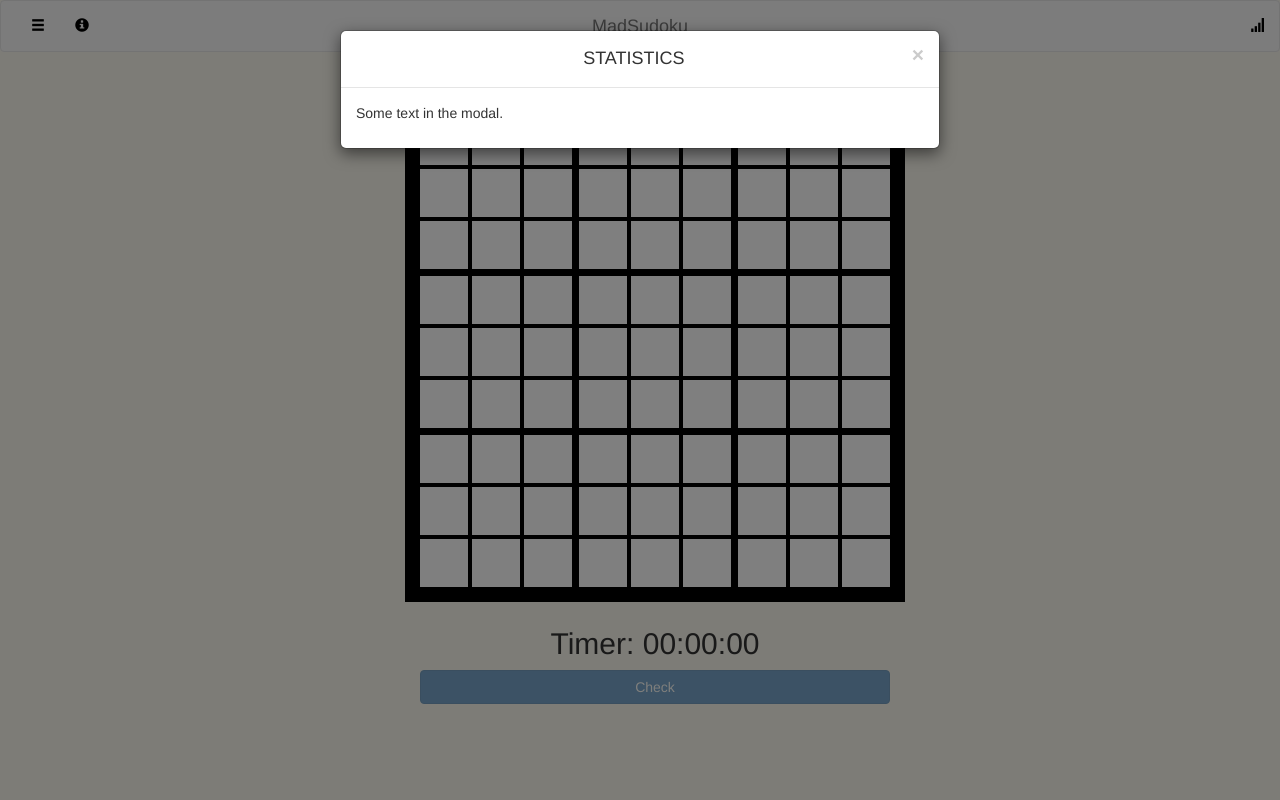
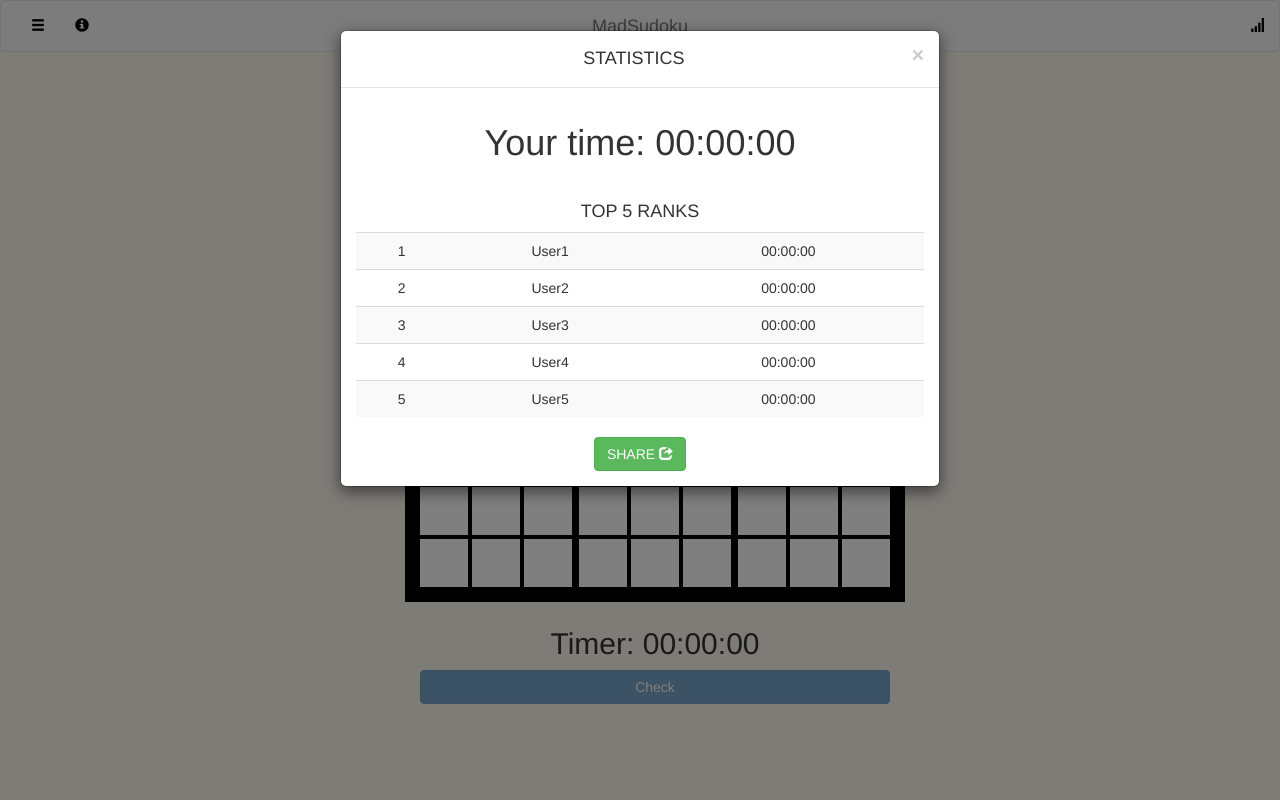
Before and after one commit to AkmalFadlurohman/MadSudoku, a Flask app: page / in a window 1280 px wide, after a click that opens the changed part. Run offline with Flask 2, Linux system fonts and the light colour scheme; some libraries are stand-ins or nearby versions.

Commit message:
Create content for stats modal

```diff
--- a/app/templates/base.html
+++ b/app/templates/base.html
@@ -69,7 +69,39 @@
 						<h4 class="modal-title text-center">STATISTICS</h4>
 					</div>
 					<div class="modal-body">
-						<p>Some text in the modal.</p>
+						<h1 class="text-center">Your time: <span id="stats-time">00:00:00</span></h1>
+						<br>
+						<h4 class="text-center">TOP 5 RANKS</h4>
+						<table class="table table-responsive table-striped table-hover text-center">
+							<tbody>
+								<tr>
+									<td>1</td>
+									<td>User1</td>
+									<td>00:00:00</td>
+								</tr>
+								<tr>
+									<td>2</td>
+									<td>User2</td>
+									<td>00:00:00</td>
+								</tr>
+								<tr>
+									<td>3</td>
+									<td>User3</td>
+									<td>00:00:00</td>
+								</tr>
+								<tr>
+									<td>4</td>
+									<td>User4</td>
+									<td>00:00:00</td>
+								</tr>
+								<tr>
+									<td>5</td>
+									<td>User5</td>
+									<td>00:00:00</td>
+								</tr>
+							</tbody>
+						</table>
+						<button type="button" class="btn btn-success center-block">SHARE <span class="glyphicon glyphicon-share" style="color:white;"></button>
 					</div>
 				</div>
 			</div>
```
